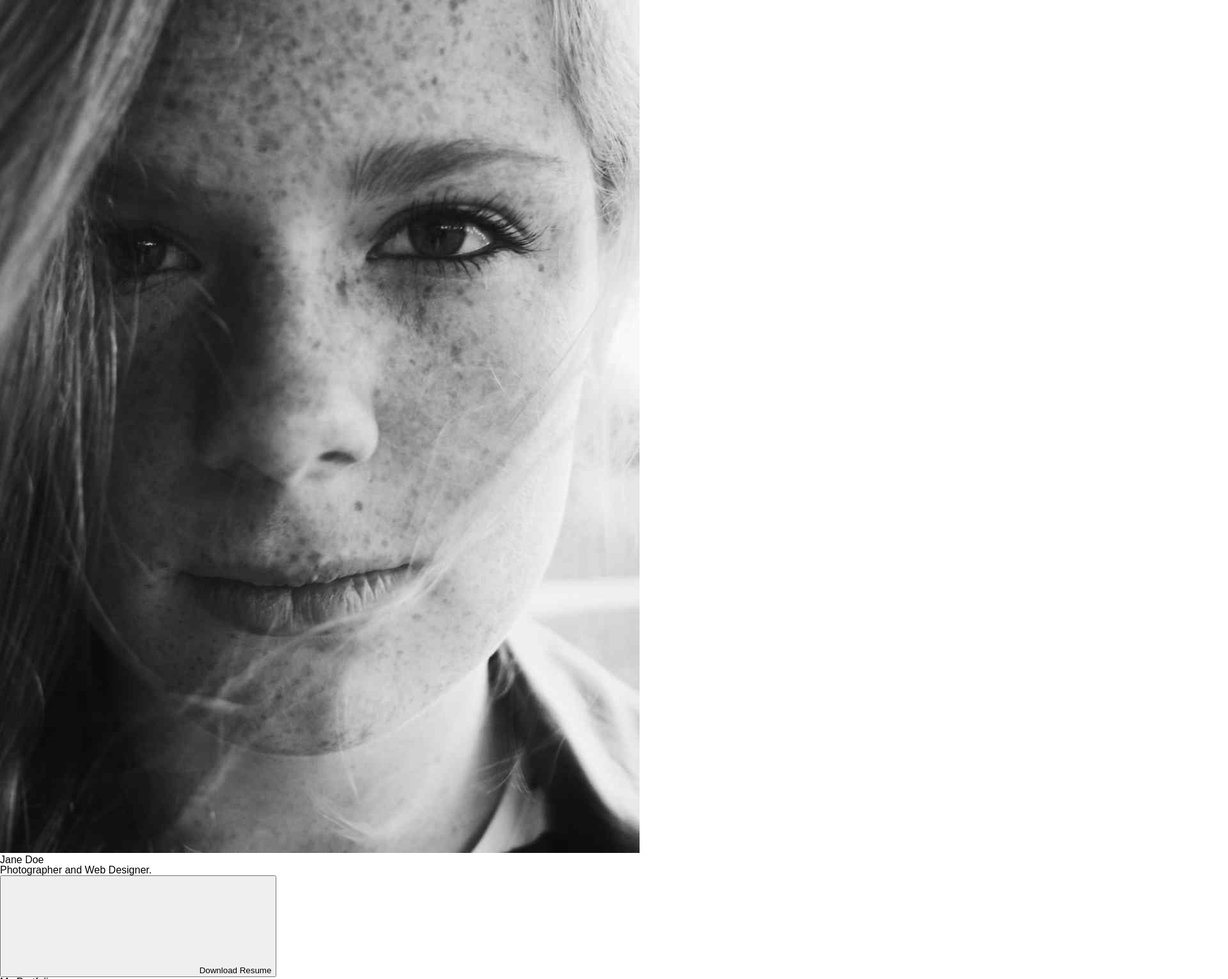
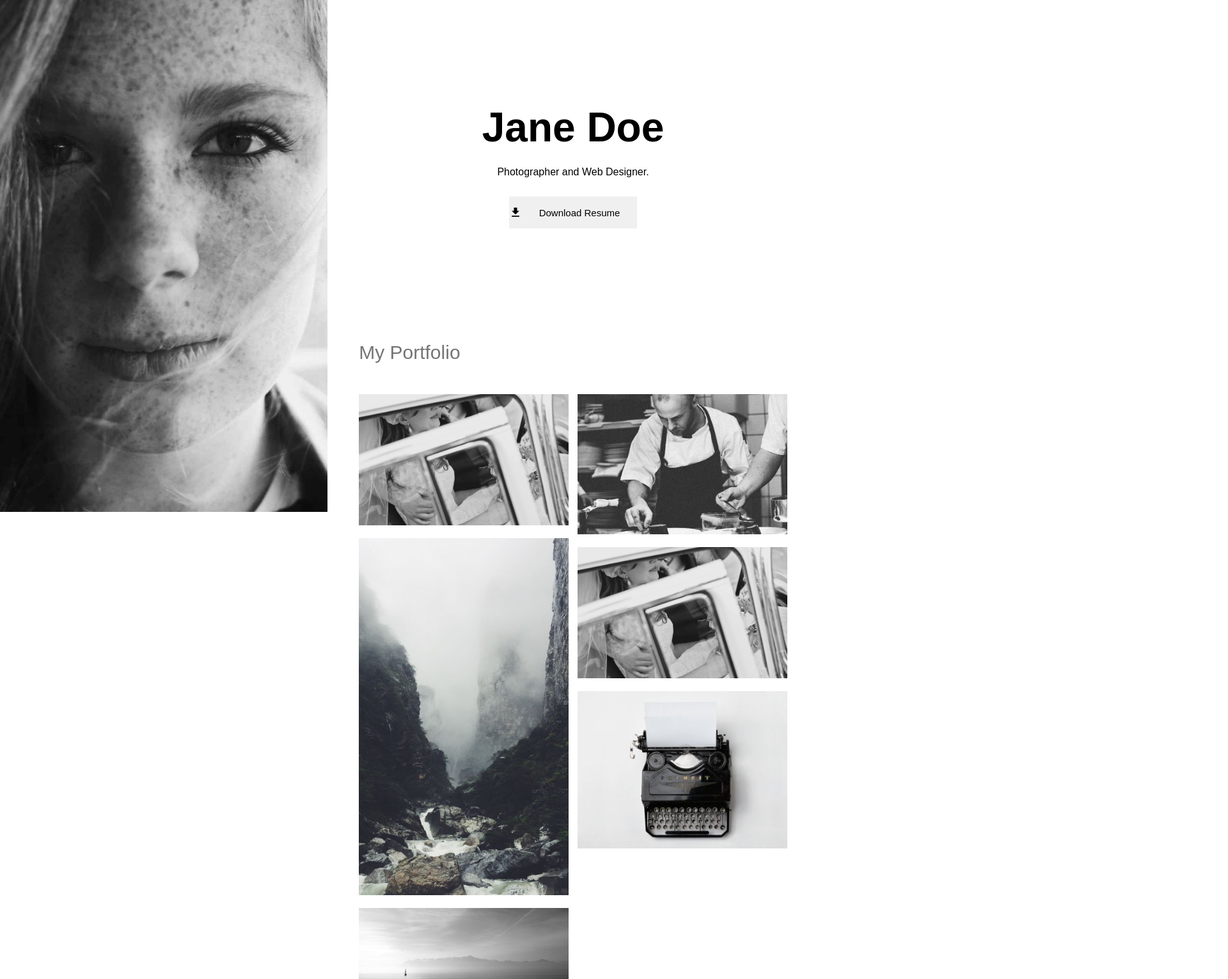
Before and after one commit to ElmiraDzhy/fullscreen-layout-medium, a plain HTML site: page index.html in a window 1280 px wide. Shown: the top 1530 px of the page at 64% size, 1920 px wide, since content can reach past the window. Drawn offline with Linux system fonts and the light colour scheme; a web font is replaced by a local one.

Commit message:
Add header and first section styles

```diff
--- a/assets/css/styles.css
+++ b/assets/css/styles.css
@@ -7,4 +7,115 @@
 
 body{
     font-family: 'Montserrat', sans-serif;
+    display: grid;
+    grid-template-columns: 40% 60%;
 }
+
+/* styles for main photo*/
+
+aside{
+    grid-column: 1/2;
+    width: 40%;
+    height: 100%;
+    position: fixed;
+    top: 0;
+    left: 0;
+    background-image: url('../img/profile_girl.jpg');
+    background-position: center;
+    background-repeat: no-repeat;
+    background-size: cover;
+}
+
+/* common */
+
+ .img-map{
+     width: 100%;
+    object-fit: cover;
+    object-position: center;
+}
+
+section{
+    margin: 0 35px;
+}
+
+
+main, header{
+    grid-column: 2/3;
+    padding: 12px 24px;
+
+}
+
+/* header styles*/
+
+header{
+    display: flex;
+    flex-direction: column;
+    justify-content: center;
+    align-items: center;
+    height: 500px;
+}
+
+header>*{
+    margin: 15px 0;
+}
+
+.user-name{
+    font-size: 64px;
+    font-weight: bold;
+}
+
+.btn-download-wrapper{
+    width: 200px;
+    height: 50px;
+    display: flex;
+    flex-direction: row;
+    align-items: center;
+    justify-content: center;
+    background-color: rgb(217 217 217 / 39%);
+
+}
+
+ .btn-download{
+    width: 90%;
+    height: 100%;
+    border: none;
+    margin: 0;
+    font-family: inherit;
+    font-size: 15px;
+    background: transparent;
+}
+
+svg{
+    width: 20px;
+    height: 20px;
+}
+
+/* portfolio section*/
+
+
+.portfolio{
+    width: 100%;
+    margin: 0;
+}
+.flex-wrapper{
+    margin: auto;
+    width: 95%;
+    display: flex;
+    flex-direction: column;
+    align-items: center;
+    flex-wrap: wrap;
+    height: 1600px;
+}
+
+.portfolio > h2{
+    margin-left: 3.5%;
+   display: block;
+    color: #757575;
+    font-size: 30px;
+    padding-bottom: 40px;
+}
+
+.photo{
+    width: 48%;
+    margin: 10px 0;
+}
--- a/index.html
+++ b/index.html
@@ -14,50 +14,55 @@
 		<title>Fullscreen Layout Page</title>
 	</head>
 	<body>
-		<aside>
-			<img
-				src="./assets/img/profile_girl.jpg"
-				alt="" />
-		</aside>
+		<aside></aside>
 		<header>
-			<h1>Jane Doe</h1>
-			<p>Photographer and Web Designer.</p>
-			<button class="btn-download">
-				<svg></svg>
-				Download Resume
-			</button>
+			<h1 class="user-name">Jane Doe</h1>
+			<p class="user-about">Photographer and Web Designer.</p>
+			<div class="btn-download-wrapper">
+				<svg
+					class="download-svg"
+					xmlns="http://www.w3.org/2000/svg"
+					viewBox="0 0 24 24">
+					<title>download</title>
+					<path d="M5,20H19V18H5M19,9H15V3H9V9H5L12,16L19,9Z" />
+				</svg>
+				<button class="btn-download">Download Resume</button>
+			</div>
 		</header>
 		<main>
 			<section class="portfolio">
 				<h2>My Portfolio</h2>
+
+				<div class="flex-wrapper">
 					<img
 						src="./assets/img/wedding.jpg"
 						alt=""
-					class="photo" />
+						class="photo weddind" />
 					<img
 						src="./assets/img/rocks.jpg"
 						alt=""
-					class="photo" />
+						class="photo rocks" />
 					<img
 						src="./assets/img/sailboat.jpg"
 						alt=""
-					class="photo" />
+						class="photo sailboat" />
 					<img
 						src="./assets/img/underwater.jpg"
 						alt=""
-					class="photo" />
+						class="photo underwater" />
 					<img
 						src="./assets/img/chef.jpg"
 						alt=""
-					class="photo" />
+						class="photo chef" />
 					<img
 						src="./assets/img/wedding.jpg"
 						alt=""
-					class="photo" />
+						class="photo wedding-2" />
 					<img
 						src="./assets/img/p6.jpg"
 						alt=""
-					class="photo" />
+						class="photo p6" />
+				</div>
 			</section>
 			<section class="about">
 				<h2>About</h2>
```
Lines whose indentation alone changed are shown as unchanged.
